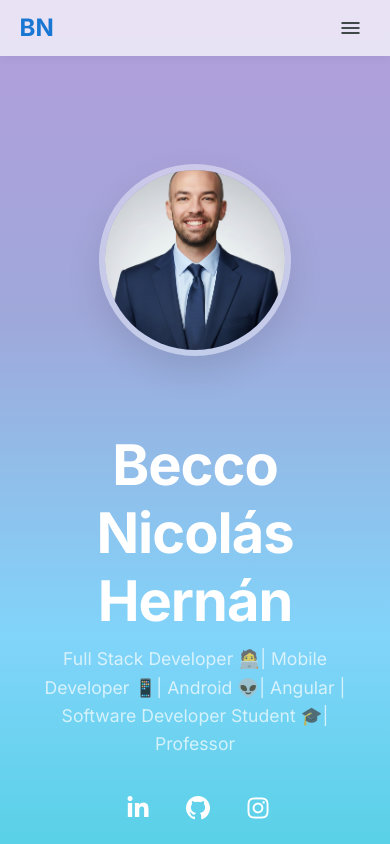
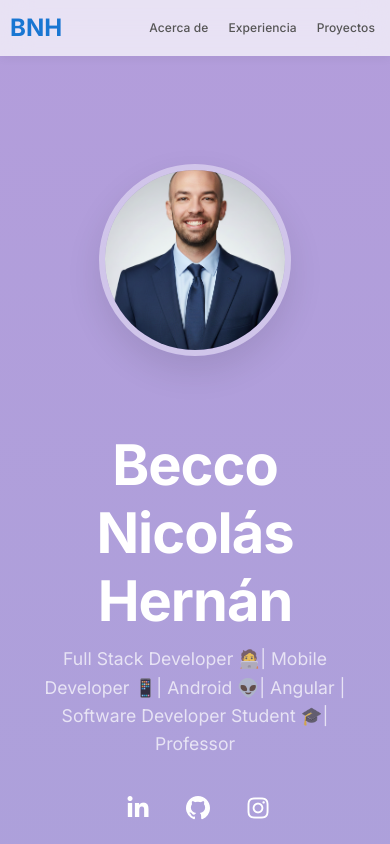
Before and after one commit to nicoHernan/NicolasBecco-portfolio, an Angular app: page /sidenav in a window 390 px wide. Shown: the top 844 px of the page. Built offline with nearby package versions, Linux system fonts and the light colour scheme.

Commit message:
refactor(ui): remove sidenav drawer in favor of a global sticky toolbar

```diff
--- a/src/app/component/sidenav/sidenav.component.html
+++ b/src/app/component/sidenav/sidenav.component.html
@@ -1,40 +1,16 @@
 <mat-toolbar color="primary" class="main-header">
-  <span class="logo" (click)="scrollTo('about')">BN</span>
+  <span class="logo" (click)="scrollTo('about')">BNH</span>
 
   <span class="spacer"></span>
 
-  <div class="nav-menu" *ngIf="!(isHandset$ | async)">
+  <div class="nav-menu">
     <button mat-button (click)="scrollTo('about')">Acerca de</button>
     <button mat-button (click)="scrollTo('experience')">Experiencia</button>
     <button mat-button (click)="scrollTo('project')">Proyectos</button>
   </div>
-
-  <button mat-icon-button (click)="drawer.toggle()" *ngIf="isHandset$ | async">
-    <mat-icon>menu</mat-icon>
-  </button>
 </mat-toolbar>
 
-<mat-sidenav-container class="sidenav-container">
-
-  <mat-sidenav #drawer
-               class="sidenav"
-               fixedInViewport
-               [mode]="'over'"
-               [opened]="false">
-
-    <div class="profile-section-mobile">
-      <img src="image/Foto_Becco_Nicolas_Desarrollador_Software.png" class="profile-img-small">
-      <p>Nicolás Becco</p>
-    </div>
-
-    <mat-nav-list>
-      <a mat-list-item (click)="scrollTo('about'); drawer.close()">Acerca de</a>
-      <a mat-list-item (click)="scrollTo('experience'); drawer.close()">Experiencia</a>
-      <a mat-list-item (click)="scrollTo('project'); drawer.close()">Proyectos</a>
-    </mat-nav-list>
-  </mat-sidenav>
-
-  <mat-sidenav-content class="main-content">
+<main class="main-content">
 
   <section id="about" class="hero main-gradient-bg">
     <div class="profile-info">
@@ -43,7 +19,9 @@
         alt="Foto de perfil"
         class="main-profile-img"
         (click)="openProfileImage()">
+
       <h1 class="profile-name">Becco Nicolás Hernán</h1>
+
       <p class="profile-description muted-text">
         Full Stack Developer 🧑‍💻| Mobile Developer 📱| Android 👽| Angular | Software Developer Student 🎓| Professor
       </p>
@@ -76,5 +54,4 @@
     <app-project></app-project>
   </section>
 
-  </mat-sidenav-content>
-</mat-sidenav-container>
+</main>
--- a/src/app/component/sidenav/sidenav.component.scss
+++ b/src/app/component/sidenav/sidenav.component.scss
@@ -17,6 +17,13 @@
 }
 
 .main-header {
+  @media (max-width: 480px) {
+    padding: 0 10px;
+    .nav-menu button {
+      padding: 0 5px;
+      font-size: 12px;
+    }
+  }
   position: fixed;
   top: 0;
   left: 0;
@@ -122,6 +129,7 @@
 
 .main-content {
   padding-top: 64px;
+  width: 100%;
   section {
     padding: 100px 10%;
     min-height: 100vh;
--- a/src/app/component/sidenav/sidenav.component.ts
+++ b/src/app/component/sidenav/sidenav.component.ts
@@ -11,9 +11,6 @@ import { ImageDialogComponent } from "../image-dialog/image-dialog.component";
 import { AboutComponent } from "../about/about.component";
 import { ExperienceComponent } from "../experience/experience.component";
 import { ProjectComponent } from "../project/project.component";
-import {BreakpointObserver, Breakpoints} from '@angular/cdk/layout';
-import { Observable } from "rxjs";
-import { map, shareReplay } from "rxjs";
 
 
 @Component({
@@ -37,20 +34,13 @@ import { map, shareReplay } from "rxjs";
 })
 
 export class SidenavComponent {
-  private breakpointObserver = inject(BreakpointObserver);
   private dialog = inject(MatDialog) ;
-
-  isHandset$: Observable<boolean> = this.breakpointObserver.observe(Breakpoints.Handset)
-    .pipe(
-      map(result => result.matches),
-      shareReplay()
-    );
 
   openProfileImage(): void {
     this.dialog.open(ImageDialogComponent, {
       data: { url: 'image/Foto_Becco_Nicolas_Desarrollador_Software.png' },
       panelClass: 'custom-dialog-container',
-      maxWidth: '95vw',
+      maxWidth: '90vw',
       maxHeight: '95vh'
     });
   }
@@ -58,11 +48,10 @@ export class SidenavComponent {
   scrollTo(sectionId: string): void {
     const element = document.getElementById(sectionId);
     if (element) {
-      element.scrollIntoView({
-        behavior: 'smooth',
-        block: 'start',
-        inline: 'nearest'
-      });
+      const yOffset = -70;
+      const y = element.getBoundingClientRect().top + window.pageYOffset + yOffset;
+
+      window.scrollTo({ top: y, behavior: 'smooth' });
     }
   }
 
```
Lines whose indentation alone changed are shown as unchanged.
